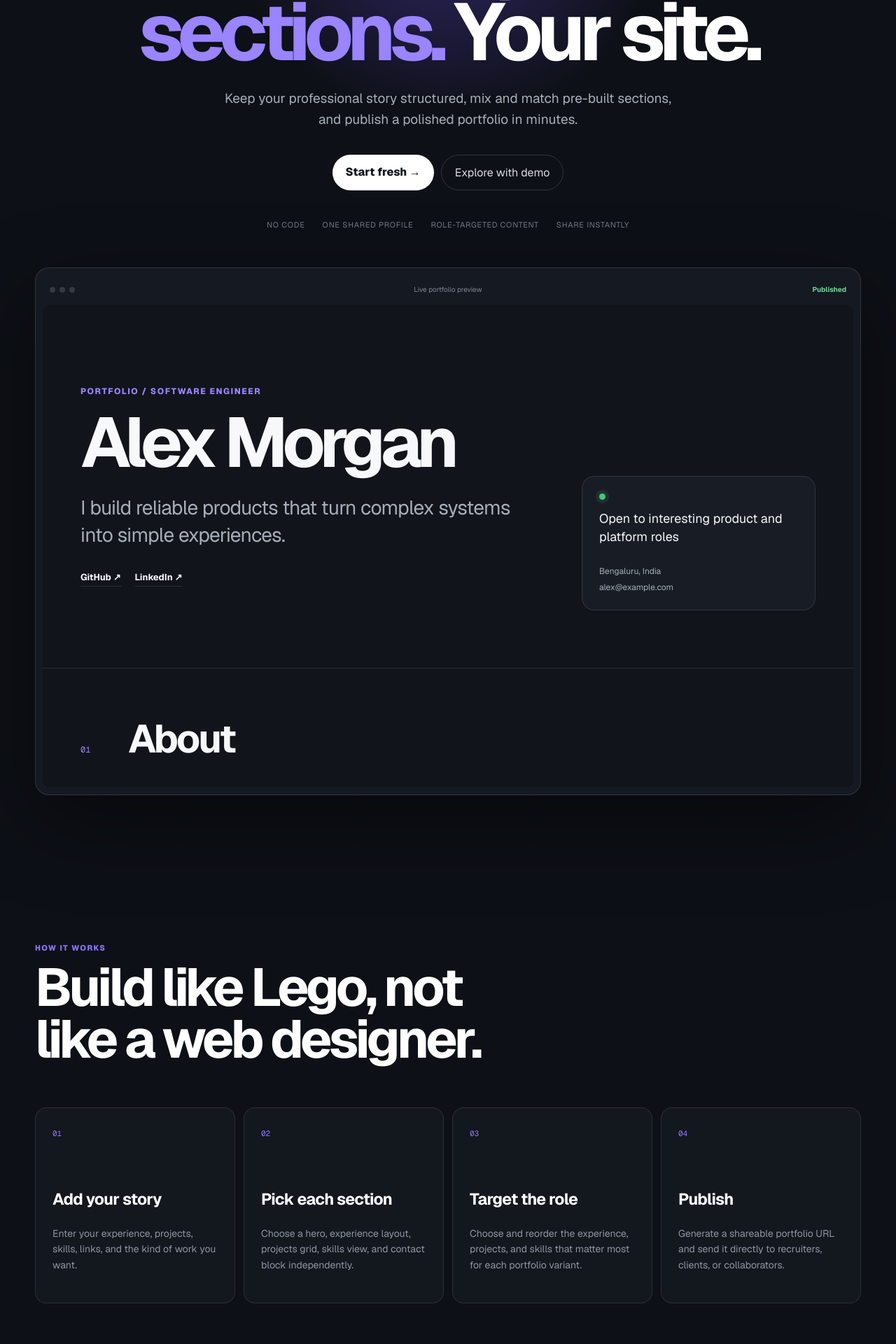
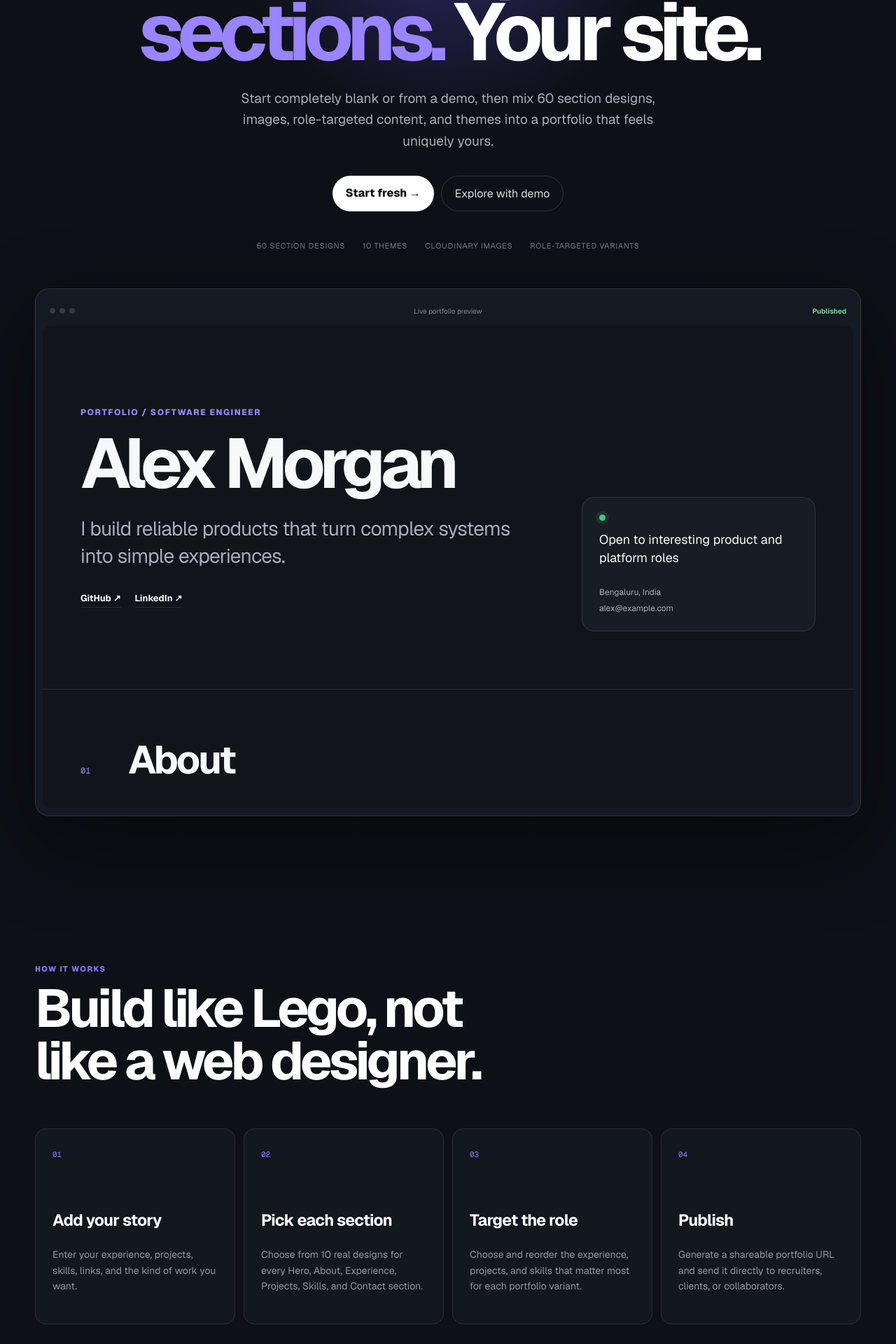
Before and after one commit to srbmaury/Portfolio-Builder, a Next.js app: page / in a window 1280 px wide. Shown: the part 340-2260 px from the top of the page at 70% size. Built offline with nearby package versions, Linux system fonts and the light colour scheme.

Commit message:
feat: showcase the expanded design system

```diff
--- a/app/page.tsx
+++ b/app/page.tsx
@@ -19,8 +19,8 @@ export default function Home() {
         <p className="landing-kicker">Portfolio building, without the blank canvas</p>
         <h1>Your story. <em>Your sections.</em> Your site.</h1>
         <p className="landing-subtitle">
-          Keep your professional story structured, mix and match pre-built sections,
-          and publish a polished portfolio in minutes.
+          Start completely blank or from a demo, then mix 60 section designs, images,
+          role-targeted content, and themes into a portfolio that feels uniquely yours.
         </p>
         <div className="landing-actions">
           <Link className="landing-primary" href="/builder?fresh=1">Start fresh →</Link>
@@ -28,7 +28,7 @@ export default function Home() {
         </div>
 
         <div className="landing-proof">
-          <span>No code</span><span>One shared profile</span><span>Role-targeted content</span><span>Share instantly</span>
+          <span>60 section designs</span><span>10 themes</span><span>Cloudinary images</span><span>Role-targeted variants</span>
         </div>
 
         <div className="landing-product-shot">
@@ -50,7 +50,7 @@ export default function Home() {
         </div>
         <div className="steps-grid">
           <article><span>01</span><h3>Add your story</h3><p>Enter your experience, projects, skills, links, and the kind of work you want.</p></article>
-          <article><span>02</span><h3>Pick each section</h3><p>Choose a hero, experience layout, projects grid, skills view, and contact block independently.</p></article>
+          <article><span>02</span><h3>Pick each section</h3><p>Choose from 10 real designs for every Hero, About, Experience, Projects, Skills, and Contact section.</p></article>
           <article><span>03</span><h3>Target the role</h3><p>Choose and reorder the experience, projects, and skills that matter most for each portfolio variant.</p></article>
           <article><span>04</span><h3>Publish</h3><p>Generate a shareable portfolio URL and send it directly to recruiters, clients, or collaborators.</p></article>
         </div>
```
